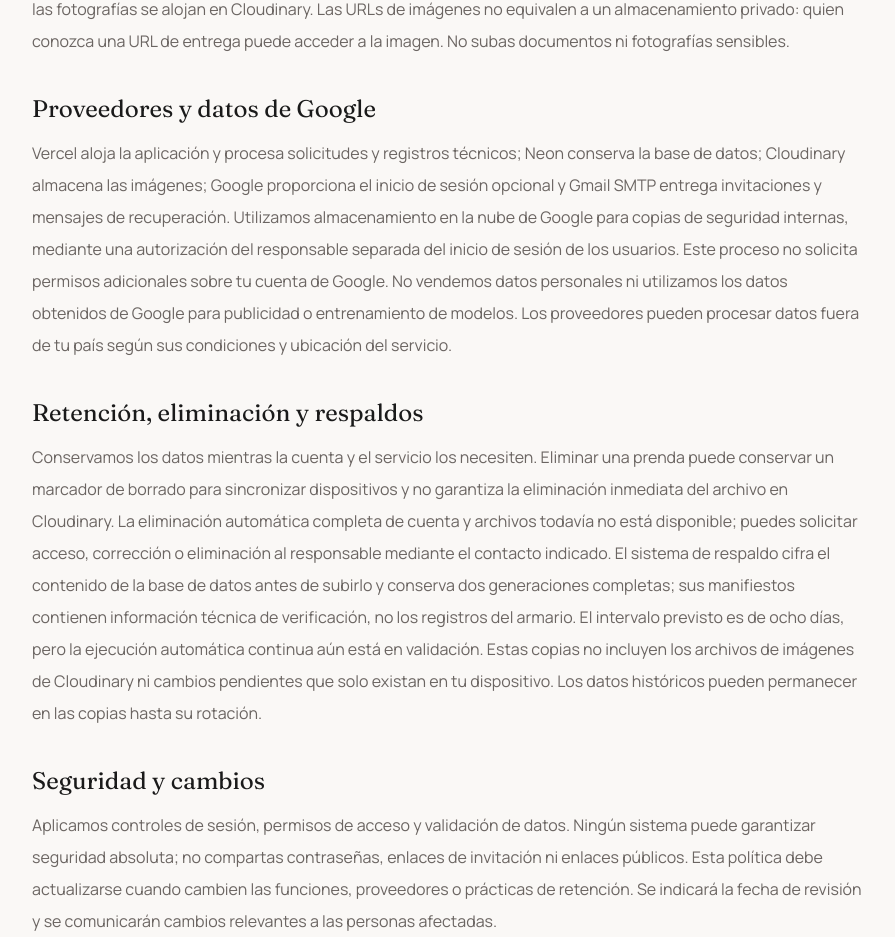
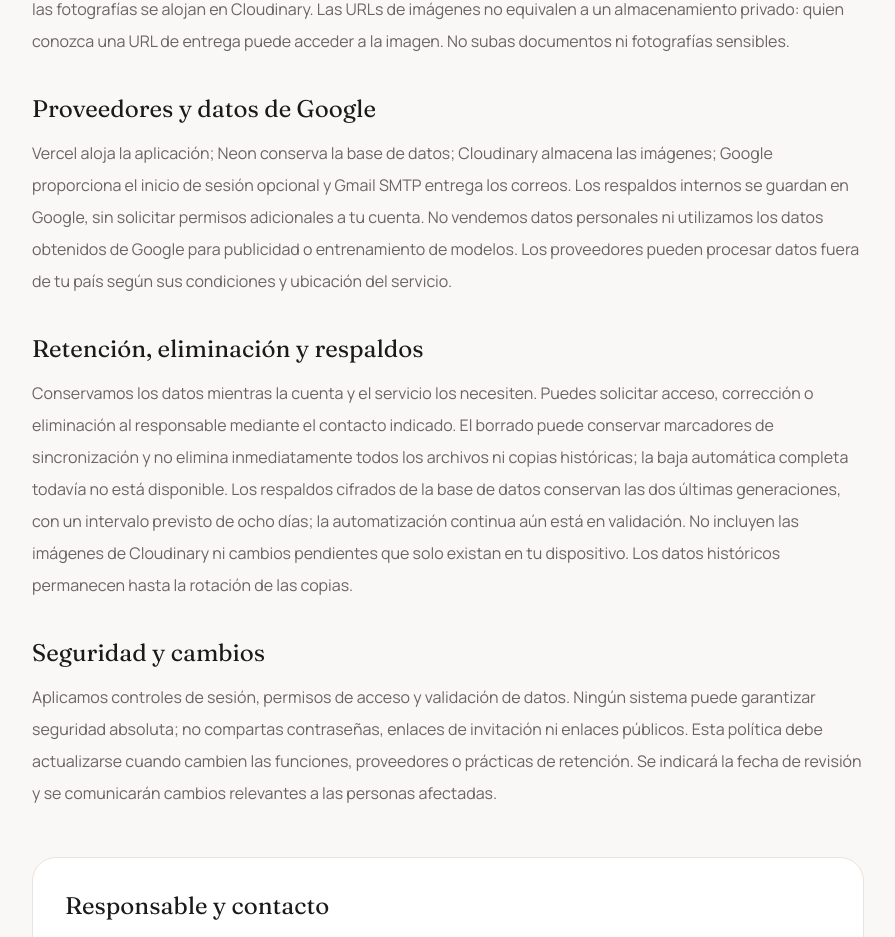
Before and after one commit to JosueMM01/my-closet, a Next.js app: page /privacy in a window 1280 px wide. Shown: the part 1692-2629 px from the top of the page, without its empty margins (192-1087 px from the left). Built offline with nearby package versions, Linux system fonts and the light colour scheme.

Commit message:
docs(privacy): simplify Google backup disclosures

```diff
--- a/src/app/(public)/privacy/page.tsx
+++ b/src/app/(public)/privacy/page.tsx
@@ -7,11 +7,11 @@
   ['Cuenta e invitaciones', 'Un administrador indica el correo destinatario y el rol al crear una invitación. Para aceptar con contraseña, proporcionas tu nombre y una contraseña; el correo procede de la invitación y no puede sustituirse por otro. También puedes aceptar con Google si entrega ese mismo correo verificado. Conservamos nombre, correo, rol, estado de cuenta, fotografía de perfil y la información necesaria para gestionar la invitación y su caducidad. Las contraseñas se almacenan como hashes, no en texto legible. No solicitamos datos biométricos.'],
   ['Datos de tu armario', 'Guardamos los datos que decides introducir: prendas y sus fotografías, categorías, marcas, tallas, colores, notas, favoritos, conjuntos y planificación en el calendario. También conservamos identificadores, fechas, versiones y marcadores de borrado necesarios para sincronizar tus dispositivos. Para operar el servicio y detectar fallos utilizamos información de sesiones y registros técnicos de las solicitudes.'],
   ['Para qué se utilizan', 'Para darte acceso, organizar y sincronizar tu armario, gestionar invitaciones, recuperar el acceso, compartir elementos cuando lo solicitas y mantener la seguridad y los respaldos. Las sugerencias de conjuntos son locales y deterministas; no enviamos tu armario a un servicio de IA generativa.'],
-  ['Iniciar sesión con Google', 'El inicio de sesión con Google es opcional. Solicitamos únicamente los permisos de identidad openid, email y profile: identificador de cuenta, correo y su verificación, nombre y fotografía de perfil, cuando Google los proporciona. Se utilizan para identificarte, crear tu cuenta al aceptar una invitación válida, vincular el acceso y facilitar tu perfil. Puedes cambiar tu fotografía desde Perfil. No solicitamos acceso a tus mensajes de Gmail, contactos, archivos de Drive ni permiso para publicar en tu nombre. No vinculamos cuentas existentes únicamente porque coincida el correo; la vinculación se realiza explícitamente desde Perfil.'],
+  ['Iniciar sesión con Google', 'El inicio de sesión con Google es opcional. Solicitamos únicamente los permisos de identidad openid, email y profile: identificador de cuenta, correo y su verificación, nombre y fotografía de perfil, cuando Google los proporciona. Se utilizan para identificarte, crear tu cuenta al aceptar una invitación válida, vincular el acceso y facilitar tu perfil. Puedes cambiar tu fotografía desde Perfil. No solicitamos acceso a tus mensajes, contactos o archivos ni permiso para publicar en tu nombre. No vinculamos cuentas existentes únicamente porque coincida el correo; la vinculación se realiza explícitamente desde Perfil.'],
   ['Cookies y almacenamiento en tu dispositivo', 'Utilizamos cookies de sesión y cookies temporales necesarias para OAuth, no cookies publicitarias. La cookie de sesión es HttpOnly, SameSite=Lax y Secure en producción. IndexedDB guarda tu perfil local, armario, fotografías y operaciones pendientes para trabajar sin conexión; no guarda el token de sesión. El navegador también puede guardar recursos y modelos en caché. Borrar datos del sitio puede eliminar borradores y operaciones aún no sincronizadas. Evita dispositivos compartidos o públicos.'],
   ['Fotografías y procesamiento local', 'La conversión, edición y eliminación de fondo se ejecutan en el navegador, no en nuestros servidores. Descargar el modelo y sincronizar imágenes consume datos; la caché puede evitar descargas posteriores, pero puede ser eliminada por el navegador. Un borrador sin guardar no debe subirse como una prenda. Al guardar y sincronizar, las fotografías se alojan en Cloudinary. Las URLs de imágenes no equivalen a un almacenamiento privado: quien conozca una URL de entrega puede acceder a la imagen. No subas documentos ni fotografías sensibles.'],
-  ['Proveedores y datos de Google', 'Vercel aloja la aplicación y procesa solicitudes y registros técnicos; Neon conserva la base de datos; Cloudinary almacena las imágenes; Google proporciona el inicio de sesión opcional y Gmail SMTP entrega invitaciones y mensajes de recuperación. Utilizamos almacenamiento en la nube de Google para copias de seguridad internas, mediante una autorización del responsable separada del inicio de sesión de los usuarios. Este proceso no solicita permisos adicionales sobre tu cuenta de Google. No vendemos datos personales ni utilizamos los datos obtenidos de Google para publicidad o entrenamiento de modelos. Los proveedores pueden procesar datos fuera de tu país según sus condiciones y ubicación del servicio.'],
-  ['Retención, eliminación y respaldos', 'Conservamos los datos mientras la cuenta y el servicio los necesiten. Eliminar una prenda puede conservar un marcador de borrado para sincronizar dispositivos y no garantiza la eliminación inmediata del archivo en Cloudinary. La eliminación automática completa de cuenta y archivos todavía no está disponible; puedes solicitar acceso, corrección o eliminación al responsable mediante el contacto indicado. El sistema de respaldo cifra el contenido de la base de datos antes de subirlo y conserva dos generaciones completas; sus manifiestos contienen información técnica de verificación, no los registros del armario. El intervalo previsto es de ocho días, pero la ejecución automática continua aún está en validación. Estas copias no incluyen los archivos de imágenes de Cloudinary ni cambios pendientes que solo existan en tu dispositivo. Los datos históricos pueden permanecer en las copias hasta su rotación.'],
+  ['Proveedores y datos de Google', 'Vercel aloja la aplicación; Neon conserva la base de datos; Cloudinary almacena las imágenes; Google proporciona el inicio de sesión opcional y Gmail SMTP entrega los correos. Los respaldos internos se guardan en Google, sin solicitar permisos adicionales a tu cuenta. No vendemos datos personales ni utilizamos los datos obtenidos de Google para publicidad o entrenamiento de modelos. Los proveedores pueden procesar datos fuera de tu país según sus condiciones y ubicación del servicio.'],
+  ['Retención, eliminación y respaldos', 'Conservamos los datos mientras la cuenta y el servicio los necesiten. Puedes solicitar acceso, corrección o eliminación al responsable mediante el contacto indicado. El borrado puede conservar marcadores de sincronización y no elimina inmediatamente todos los archivos ni copias históricas; la baja automática completa todavía no está disponible. Los respaldos cifrados de la base de datos conservan las dos últimas generaciones, con un intervalo previsto de ocho días; la automatización continua aún está en validación. No incluyen las imágenes de Cloudinary ni cambios pendientes que solo existan en tu dispositivo. Los datos históricos permanecen hasta la rotación de las copias.'],
   ['Seguridad y cambios', 'Aplicamos controles de sesión, permisos de acceso y validación de datos. Ningún sistema puede garantizar seguridad absoluta; no compartas contraseñas, enlaces de invitación ni enlaces públicos. Esta política debe actualizarse cuando cambien las funciones, proveedores o prácticas de retención. Se indicará la fecha de revisión y se comunicarán cambios relevantes a las personas afectadas.'],
 ] as const;
 
```
